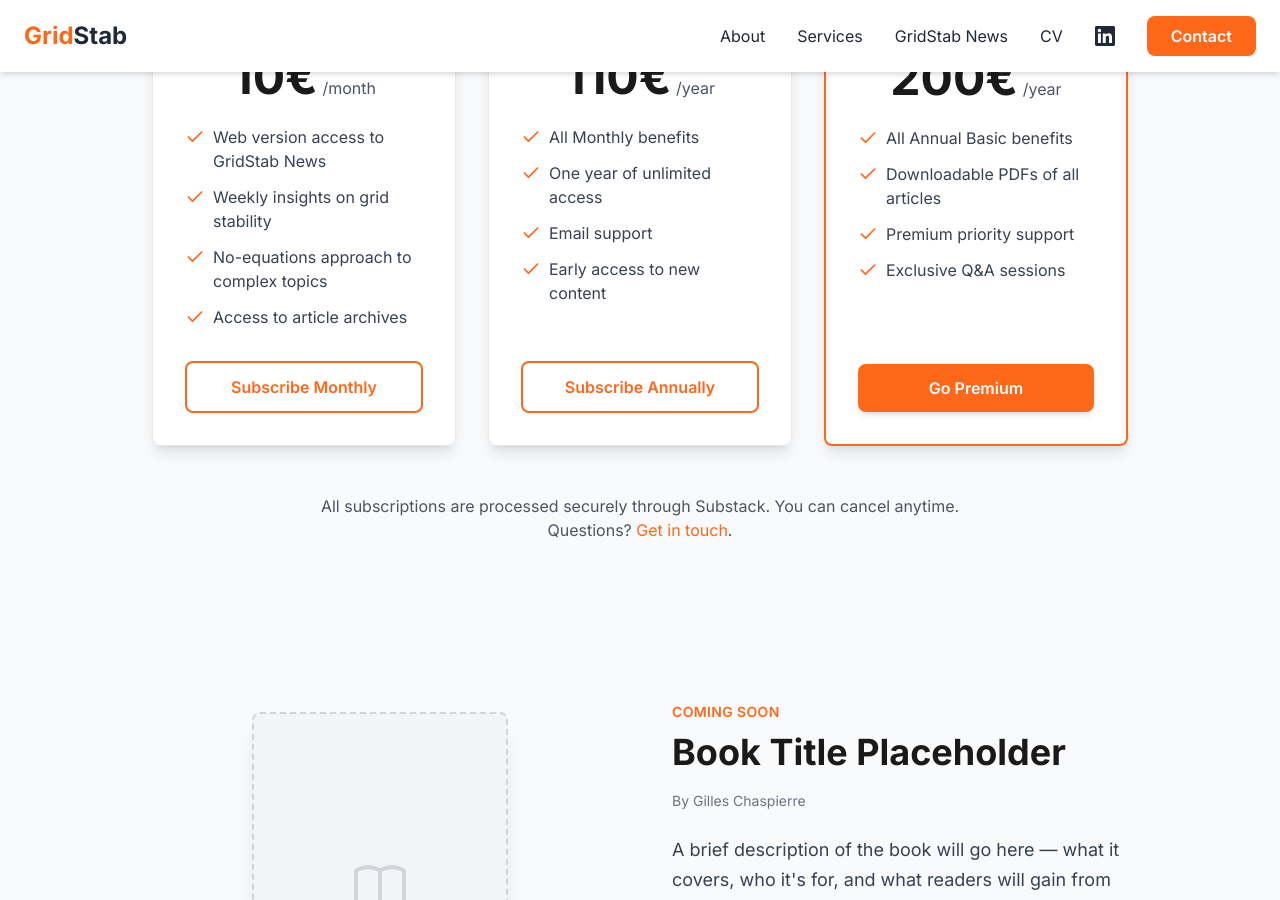
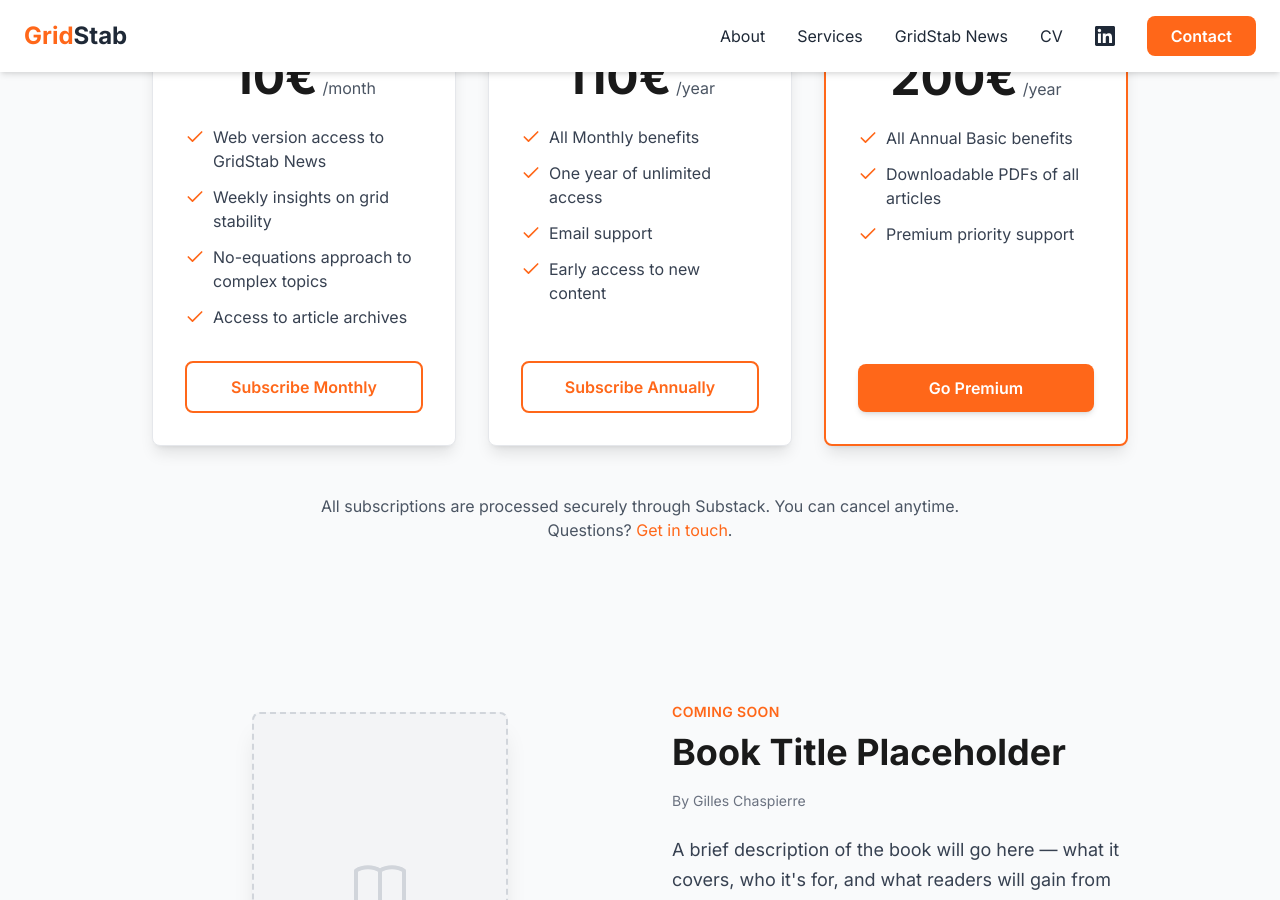
Before and after one commit to htdev-clients/gridstab, a Jekyll site: the page built from index.html, in a window 1280 px wide and 900 px high, scrolled down 4000 px. Built offline with Jekyll 4.4.1, drawn with Linux system fonts in a browser that asks for light colours; some of the changed lines change nothing that is shown.

Commit message:
cf transition

```diff
--- a/_config.yml
+++ b/_config.yml
@@ -5,9 +5,8 @@
 email: contact@gridstab.com
 
 # Build settings
-# CRITICAL: baseurl must match repository name for GitHub Pages project site mode
-baseurl: "/gridstab"
-url: "https://htdev-clients.github.io"
+baseurl: ""
+url: "https://gridstab.com"
 permalink: pretty
 
 # Plugins (GitHub Pages compatible)
--- a/_data/subscriptions.yml
+++ b/_data/subscriptions.yml
@@ -28,6 +28,5 @@
     - All Annual Basic benefits
     - Downloadable PDFs of all articles
     - Premium priority support
-    - Exclusive Q&A sessions
   cta_text: Go Premium
   cta_url: https://gilleschaspiere.substack.com/subscribe
```
Also changed, not shown: README.md.
